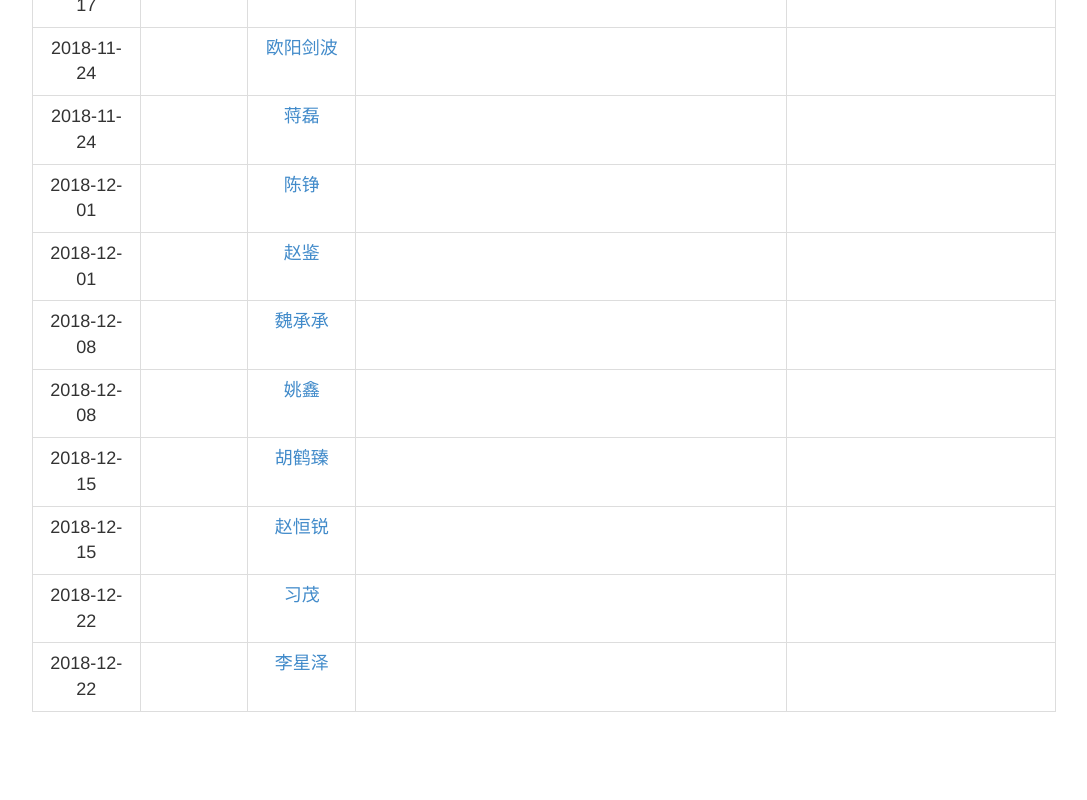
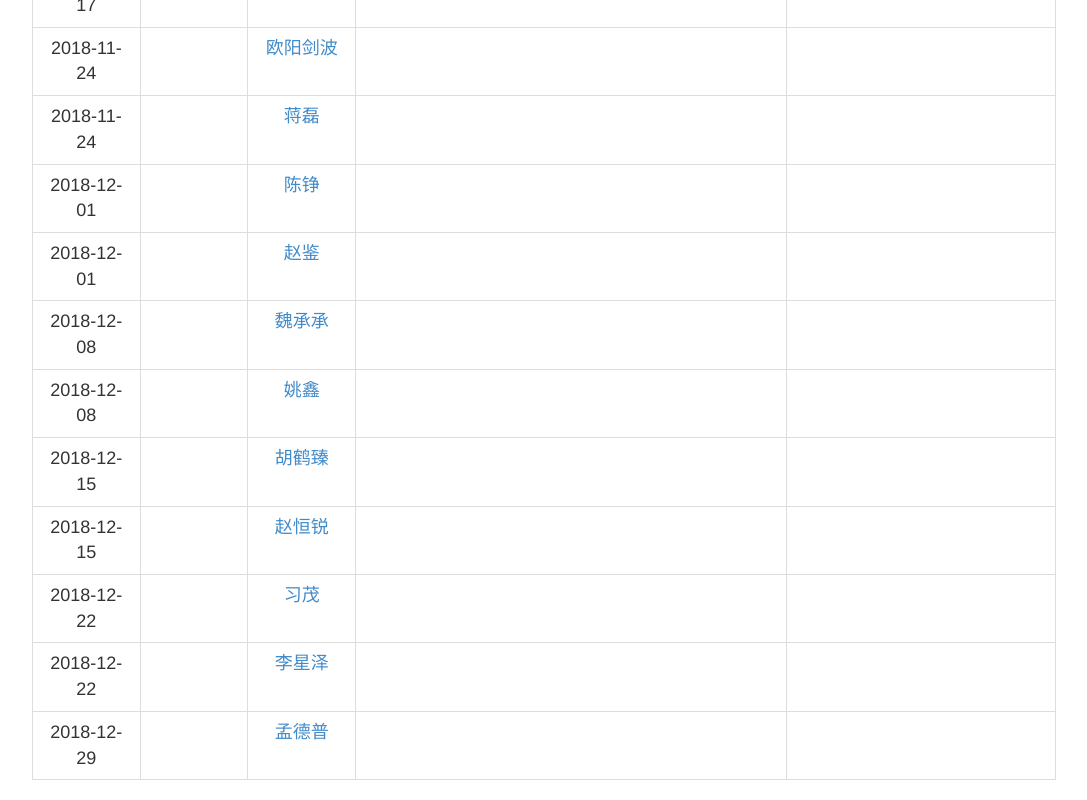
Before and after one commit to ustcmcc/PaperReading, a plain HTML site: page 2018fall/index.html in a window 1280 px wide. Shown: the part 1414-2214 px from the top of the page, without its empty margins (96-1183 px from the left). Before the commit the page ends 2146 px from the top, so only its background shows below. Drawn offline with Linux system fonts and the light colour scheme.

Commit message:
add 2018fall

```diff
--- a/2018fall/index.html
+++ b/2018fall/index.html
@@ -174,6 +174,12 @@
 			<td></td><td></td>
 		</tr>
 
+		<tr>
+			<td>2018-12-29</td><td></td>
+			<td><a href="" target="_blank">孟德普</a></td>
+			<td></td><td></td>
+		</tr>
+
 
 	</tbody>
 </table>
```
